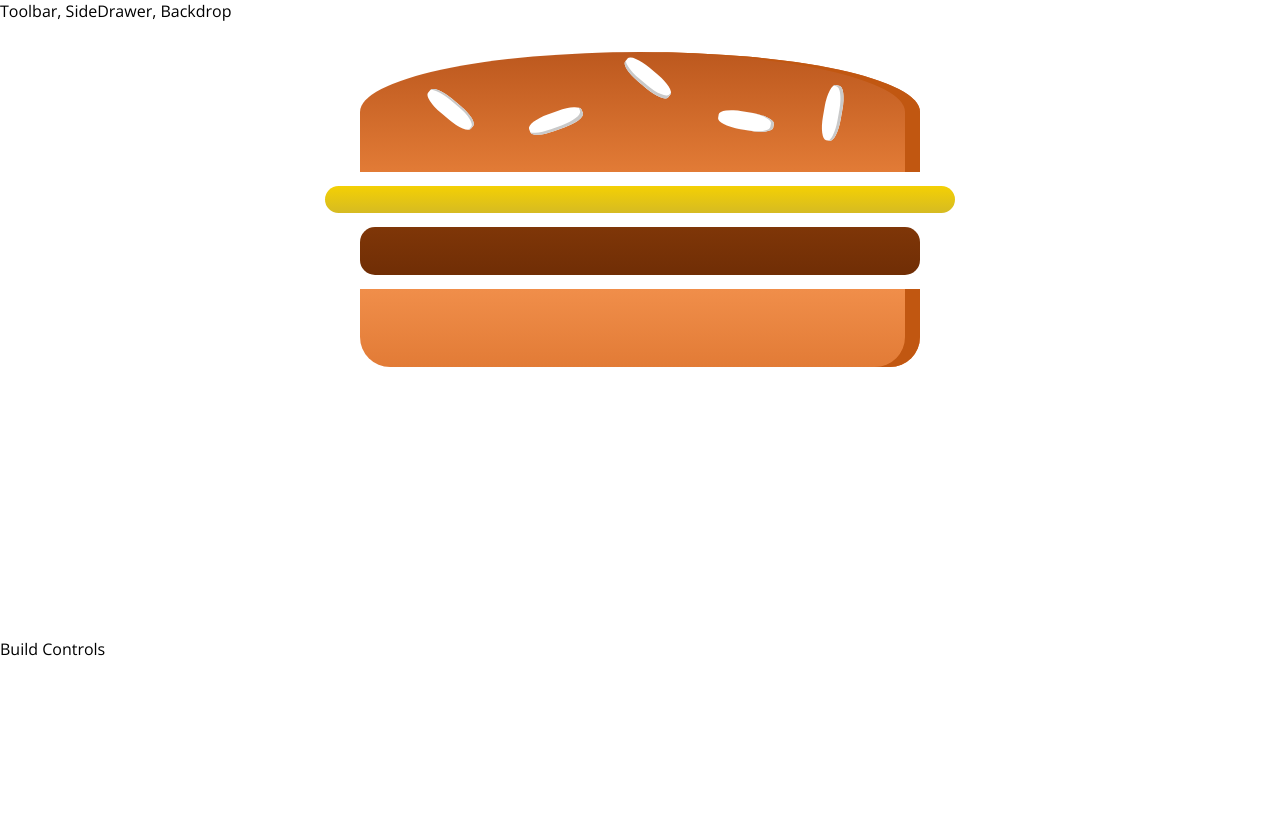
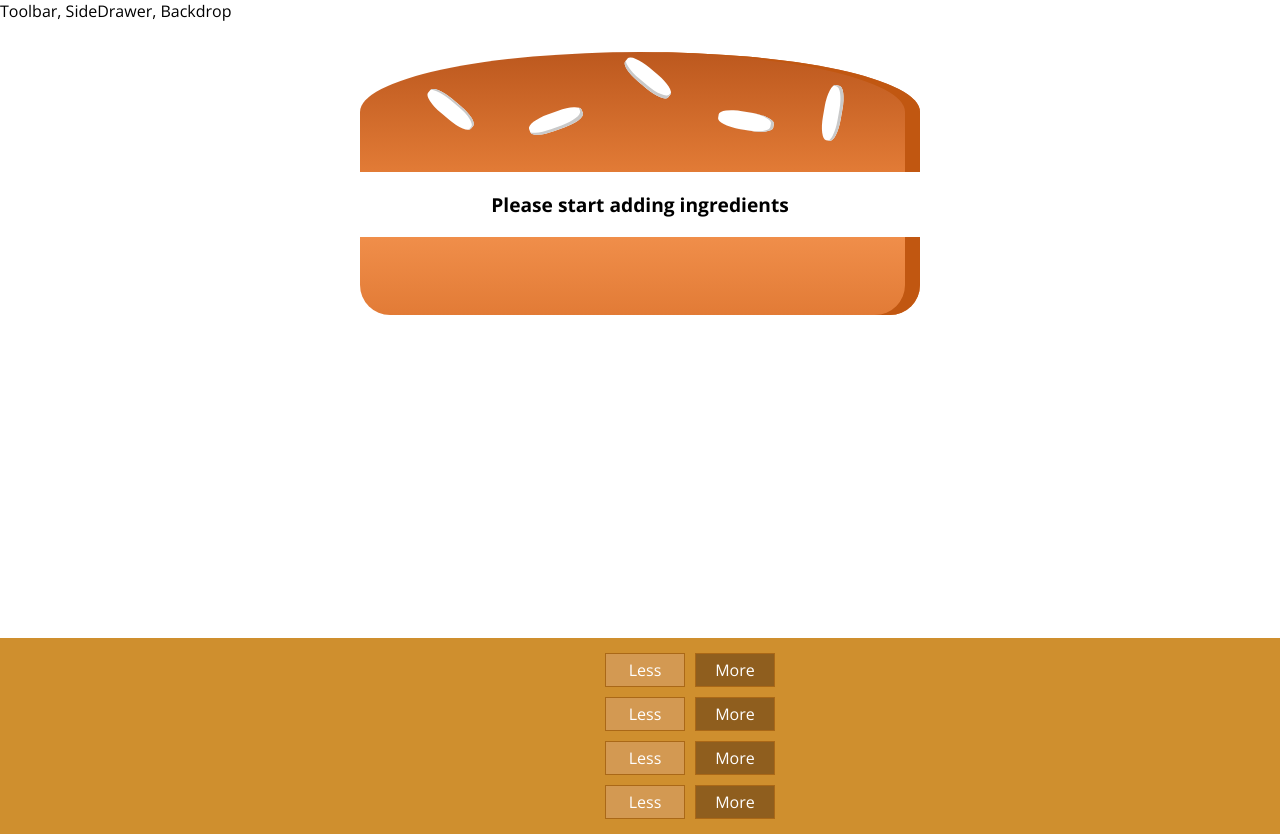
Before and after one commit to NiallFitz/react-complete-guide-burger-builder, a React app: page / in a window 1280 px wide. Before the commit the page ends 800 px from the top, so only its background shows below. Built offline with nearby package versions, Linux system fonts and the light colour scheme.

Commit message:
Module 132 - Add Build Controls for Ingredients

```diff
--- /dev/null
+++ b/src/components/Burger/BuildControls/BuildControl/BuildControl.css
@@ -0,0 +1,58 @@
+.BuildControl {
+  display: flex;
+  justify-content: space-between;
+  align-items: center;
+  margin: 5px 0;
+}
+
+.BuildControl button {
+  display: block;
+  font: inherit;
+  padding: 5px;
+  margin: 0 5px;
+  width: 80px;
+  border: 1px solid #aa6817;
+  cursor: pointer;
+  outline: none;
+}
+
+.BuildControl button:disabled {
+  background-color: #ac9980;
+  border: 1px solid #7e7365;
+  color: #ccc;
+  cursor: default;
+}
+
+.BuildControl button:hover:disabled {
+  background-color: #ac9980;
+  color: #ccc;
+  cursor: not-allowed;
+}
+
+.Label {
+  padding: 10px;
+  font-weight: bold;
+  width: 80px;
+}
+
+.BuildControl .Less {
+  background-color: #d39952;
+  color: white;
+}
+
+.BuildControl .More {
+  background-color: #8f5e1e;
+  color: white;
+}
+
+.BuildControl .Less:hover,
+.BuildControl .Less:active {
+  background-color: #daa972;
+  color: white;
+}
+
+.BuildControl .More:hover,
+.BuildControl .More:active {
+  background-color: #99703f;
+  color: white;
+}
--- /dev/null
+++ b/src/components/Burger/BuildControls/BuildControl/BuildControl.js
@@ -0,0 +1,13 @@
+import React from "react";
+
+import classes from "./BuildControl.css";
+
+const buildControl = (props) => (
+  <div className={classes.BuildControl}>
+    <div className={classes.Label}>{props.label}</div>
+    <button className={classes.Less}>Less</button>
+    <button className={classes.More}>More</button>
+  </div>
+);
+
+export default buildControl;
--- /dev/null
+++ b/src/components/Burger/BuildControls/BuildControls.css
@@ -0,0 +1,10 @@
+.BuildControls {
+  width: 100%;
+  background-color: #cf8f2e;
+  display: flex;
+  flex-flow: column;
+  align-items: center;
+  box-shadow: 0 2px 1px #ccc;
+  margin: auto;
+  padding: 10px 0;
+}
--- /dev/null
+++ b/src/components/Burger/BuildControls/BuildControls.js
@@ -0,0 +1,21 @@
+import React from "react";
+
+import classes from "./BuildControls.css";
+import BuildControl from "./BuildControl/BuildControl";
+
+const controls = [
+  { label: "Salad: ", type: "salad" },
+  { label: "Bacon: ", type: "bacon" },
+  { label: "Cheese: ", type: "cheese" },
+  { label: "Meat: ", type: "meat" }
+];
+
+const buildControls = (props) => (
+  <div className={classes.BuildControls}>
+    {controls.map((ctrl) => (
+      <BuildControl key={ctrl.label} label={controls.label} />
+    ))}
+  </div>
+);
+
+export default buildControls;
--- a/src/components/Burger/Burger.js
+++ b/src/components/Burger/Burger.js
@@ -4,11 +4,22 @@ import classes from "./Burger.css";
 import BurgerIngredient from "./BurgerIngredient/BurgerIngredient";
 
 const burger = (props) => {
+  let transformedIngredients = Object.keys(props.ingredients)
+    .map((igKey) => {
+      return [...Array(props.ingredients[igKey])].map((_, i) => {
+        return <BurgerIngredient key={igKey + i} type={igKey} />;
+      });
+    })
+    .reduce((arr, el) => {
+      return arr.concat(el);
+    }, []);
+  if (transformedIngredients.length === 0) {
+    transformedIngredients = <p>Please start adding ingredients</p>;
+  }
   return (
     <div className={classes.Burger}>
       <BurgerIngredient type="bread-top" />
-      <BurgerIngredient type="cheese" />
-      <BurgerIngredient type="meat" />
+      {transformedIngredients}
       <BurgerIngredient type="bread-bottom" />
     </div>
   );
--- a/src/containers/BurgerBuilder/BurgerBuilder.js
+++ b/src/containers/BurgerBuilder/BurgerBuilder.js
@@ -2,13 +2,27 @@ import React, { Component } from "react";
 
 import Auxiliary from "../../hoc/Auxiliary";
 import Burger from "../../components/Burger/Burger";
+import BuildControls from "../../components/Burger/BuildControls/BuildControls";
 
 class BurgerBuilder extends Component {
+  // constructor(props) {
+  //     super(props);
+  //     this.state = {...}
+  // }
+  state = {
+    ingredients: {
+      salad: 0,
+      bacon: 0,
+      cheese: 0,
+      meat: 0
+    }
+  };
+
   render() {
     return (
       <Auxiliary>
-        <Burger />
-        <div>Build Controls</div>
+        <Burger ingredients={this.state.ingredients} />
+        <BuildControls />
       </Auxiliary>
     );
   }
```
